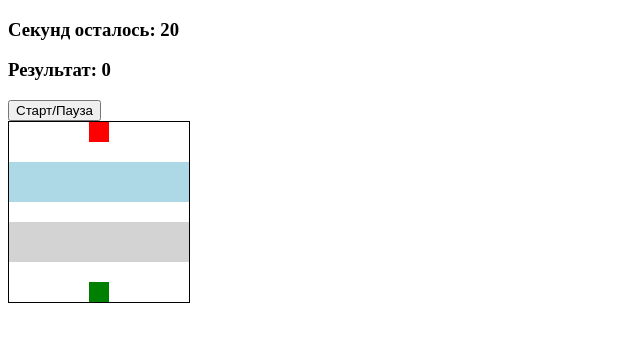
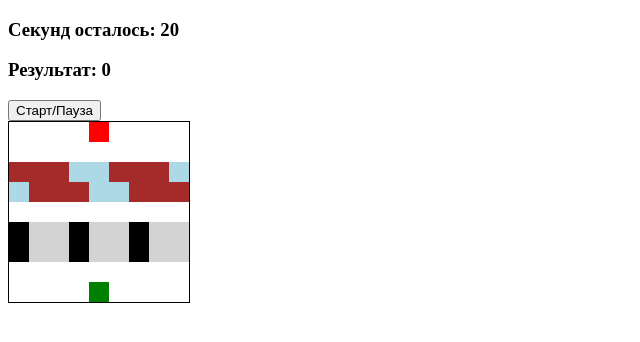
Before and after one commit to KiryhaUdmurt/frogger-game-js, a plain HTML site: page index.html in a window 1280 px wide. Shown: the whole page, without its empty margins (0-640 px from the left). Drawn offline with Linux system fonts and the light colour scheme.

Commit message:
move logs

```diff
--- a/index.html
+++ b/index.html
@@ -33,25 +33,25 @@
       <div></div>
       <div></div>
 
-      <div class="log-left"></div>
-      <div class="log-left"></div>
-      <div class="log-left"></div>
-      <div class="log-left"></div>
-      <div class="log-left"></div>
-      <div class="log-left"></div>
-      <div class="log-left"></div>
-      <div class="log-left"></div>
-      <div class="log-left"></div>
+      <div class="log-left l1"></div>
+      <div class="log-left l2"></div>
+      <div class="log-left l3"></div>
+      <div class="log-left l4"></div>
+      <div class="log-left l5"></div>
+      <div class="log-left l1"></div>
+      <div class="log-left l2"></div>
+      <div class="log-left l3"></div>
+      <div class="log-left l4"></div>
 
-      <div class="log-right"></div>
-      <div class="log-right"></div>
-      <div class="log-right"></div>
-      <div class="log-right"></div>
-      <div class="log-right"></div>
-      <div class="log-right"></div>
-      <div class="log-right"></div>
-      <div class="log-right"></div>
-      <div class="log-right"></div>
+      <div class="log-right l5"></div>
+      <div class="log-right l1"></div>
+      <div class="log-right l2"></div>
+      <div class="log-right l3"></div>
+      <div class="log-right l4"></div>
+      <div class="log-right l5"></div>
+      <div class="log-right l1"></div>
+      <div class="log-right l2"></div>
+      <div class="log-right l3"></div>
 
       <div></div>
       <div></div>
@@ -63,25 +63,25 @@
       <div></div>
       <div></div>
 
-      <div class="car-left"></div>
-      <div class="car-left"></div>
-      <div class="car-left"></div>
-      <div class="car-left"></div>
-      <div class="car-left"></div>
-      <div class="car-left"></div>
-      <div class="car-left"></div>
-      <div class="car-left"></div>
-      <div class="car-left"></div>
+      <div class="car-left c1"></div>
+      <div class="car-left c2"></div>
+      <div class="car-left c3"></div>
+      <div class="car-left c1"></div>
+      <div class="car-left c2"></div>
+      <div class="car-left c3"></div>
+      <div class="car-left c1"></div>
+      <div class="car-left c2"></div>
+      <div class="car-left c3"></div>
 
-      <div class="car-right"></div>
-      <div class="car-right"></div>
-      <div class="car-right"></div>
-      <div class="car-right"></div>
-      <div class="car-right"></div>
-      <div class="car-right"></div>
-      <div class="car-right"></div>
-      <div class="car-right"></div>
-      <div class="car-right"></div>
+      <div class="car-right c1"></div>
+      <div class="car-right c2"></div>
+      <div class="car-right c3"></div>
+      <div class="car-right c1"></div>
+      <div class="car-right c2"></div>
+      <div class="car-right c3"></div>
+      <div class="car-right c1"></div>
+      <div class="car-right c2"></div>
+      <div class="car-right c3"></div>
 
       <div></div>
       <div></div>
--- a/index.js
+++ b/index.js
@@ -2,6 +2,8 @@ const timeLeftDisplay = document.querySelector("#time-left");
 const result = document.querySelector("#result");
 const startPauseBtn = document.querySelector("#start-pause");
 const squares = document.querySelectorAll(".grid div");
+const logsLeft = document.querySelectorAll(".log-left");
+const logsRight = document.querySelectorAll(".log-right");
 
 let currentIndex = 76;
 const width = 9;
@@ -30,3 +32,64 @@ function moveFrog(e) {
 }
 
 document.addEventListener("keyup", moveFrog);
+
+function autoMoveLogs() {
+  logsLeft.forEach((logLeft) => moveLogLeft(logLeft));
+  logsRight.forEach((logRight) => moveLogRight(logRight));
+}
+
+function moveLogLeft(logLeft) {
+  switch (true) {
+    case logLeft.classList.contains("l1"):
+      logLeft.classList.remove("l1");
+      logLeft.classList.add("l2");
+      break;
+    case logLeft.classList.contains("l2"):
+      logLeft.classList.remove("l2");
+      logLeft.classList.add("l3");
+      break;
+    case logLeft.classList.contains("l3"):
+      logLeft.classList.remove("l3");
+      logLeft.classList.add("l4");
+      break;
+    case logLeft.classList.contains("l4"):
+      logLeft.classList.remove("l4");
+      logLeft.classList.add("l5");
+      break;
+    case logLeft.classList.contains("l5"):
+      logLeft.classList.remove("l5");
+      logLeft.classList.add("l1");
+      break;
+    default:
+      break;
+  }
+}
+
+function moveLogRight(logRight) {
+  switch (true) {
+    case logRight.classList.contains("l1"):
+      logRight.classList.remove("l1");
+      logRight.classList.add("l5");
+      break;
+    case logRight.classList.contains("l2"):
+      logRight.classList.remove("l2");
+      logRight.classList.add("l1");
+      break;
+    case logRight.classList.contains("l3"):
+      logRight.classList.remove("l3");
+      logRight.classList.add("l2");
+      break;
+    case logRight.classList.contains("l4"):
+      logRight.classList.remove("l4");
+      logRight.classList.add("l3");
+      break;
+    case logRight.classList.contains("l5"):
+      logRight.classList.remove("l5");
+      logRight.classList.add("l4");
+      break;
+    default:
+      break;
+  }
+}
+
+setInterval(autoMoveLogs, 1000);
--- a/styles.css
+++ b/styles.css
@@ -18,14 +18,26 @@
   background-color: blue;
 }
 
-.log-left, .log-right {
+.frog {
+  background-color: green;
+}
+
+.l1,
+.l2,
+.l3 {
+  background-color: brown;
+}
+
+.l4,
+.l5 {
   background-color: lightblue;
 }
 
-.car-left, .car-right {
+.c1 {
+  background-color: black;
+}
+
+.c2,
+.c3 {
   background-color: lightgray;
 }
-
-.frog {
-    background-color: green;
-}
```
Lines whose indentation alone changed are shown as unchanged.
